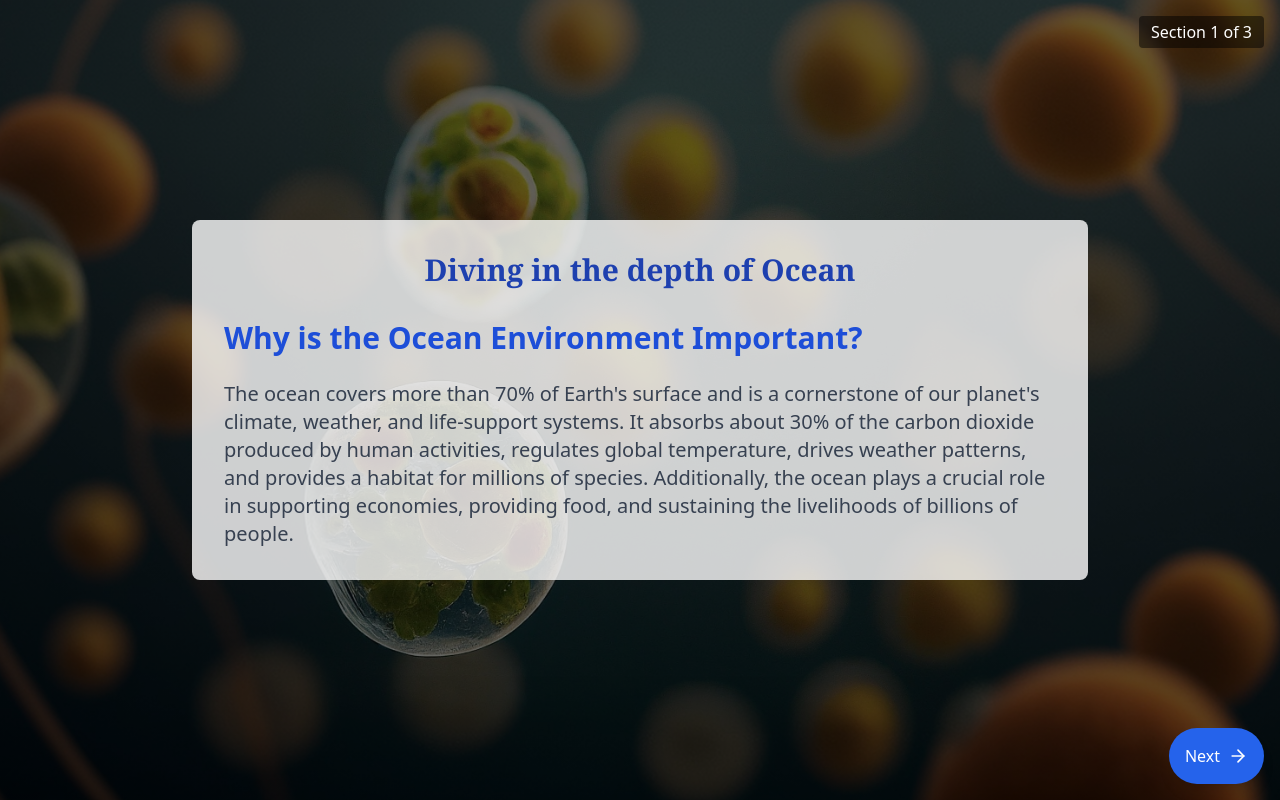
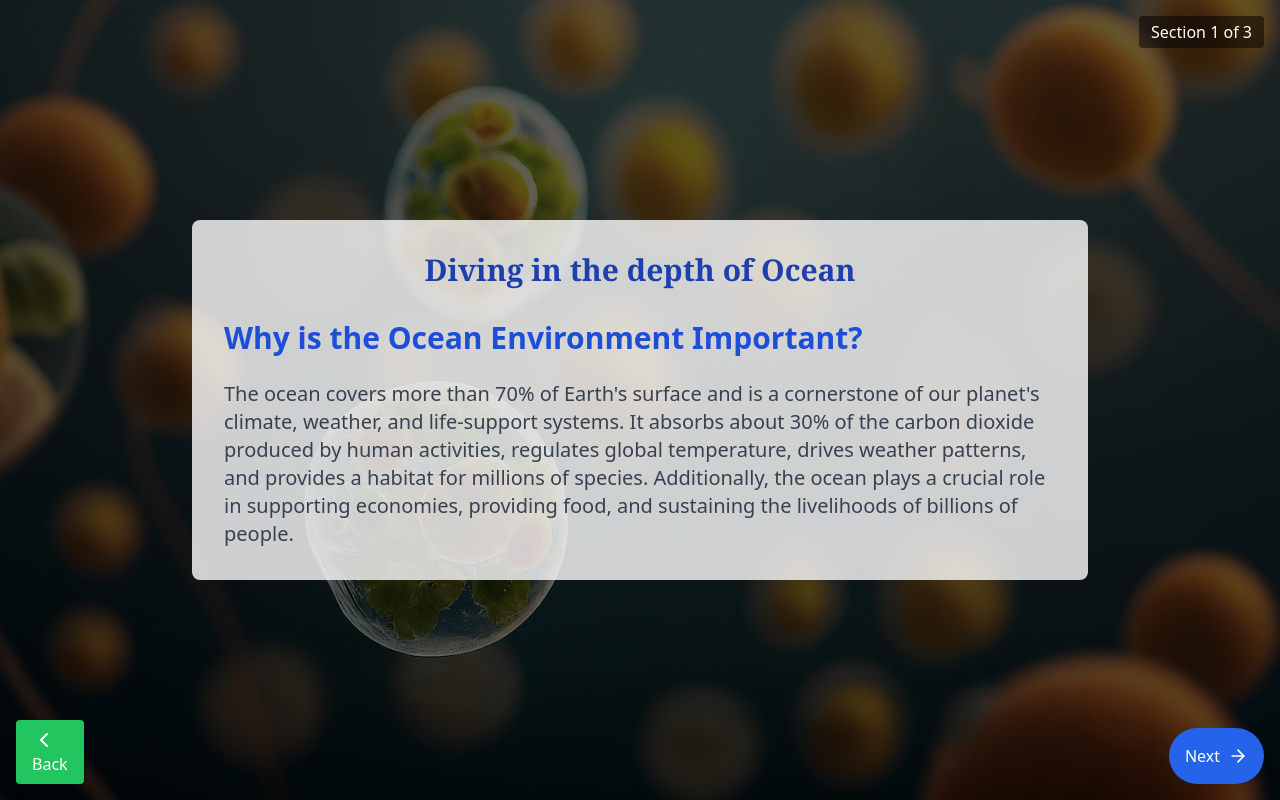
Before and after one commit to Saimun-jd/oceanxplorer, a React (Vite) app: page /ocean-environment in a window 1280 px wide. Shown: the top 800 px of the page. Built offline with nearby package versions, Linux system fonts and the light colour scheme; a web font is replaced by a local one.

Commit message:
added a back button for ocean environment page

```diff
--- a/src/components/CloudPage.jsx
+++ b/src/components/CloudPage.jsx
@@ -25,6 +25,7 @@ const Section = ({ id, content, onInView }) => {
 	// );
 	const sectionRef = useRef(null);
 	useInView(sectionRef, onInView);
+	const navigate = useNavigate();
 
 	return (
 		<motion.section
@@ -45,6 +46,7 @@ const Section = ({ id, content, onInView }) => {
 // Main component
 const CloudPage = () => {
 	const navigate = useNavigate();
+
 	const [activeSection, setActiveSection] = useState(0);
 
 	const goToNextPage = () => navigate("/ocean-environment");
--- a/src/components/OceanEnvironmentPage.jsx
+++ b/src/components/OceanEnvironmentPage.jsx
@@ -1,7 +1,7 @@
 import React, { useRef, useState } from "react";
 import { useNavigate } from "react-router-dom";
 import { motion, AnimatePresence } from "framer-motion";
-import { ArrowRight } from "lucide-react";
+import { ArrowRight, ChevronLeft } from "lucide-react";
 import useInView from "../hooks/useInView";
 
 // Background component
@@ -43,6 +43,10 @@ const Section = ({ id, content, onInView }) => {
 const OceanEnvironmentPage = () => {
 	const navigate = useNavigate();
 	const [activeSection, setActiveSection] = useState(0);
+
+	const goBack = () => {
+		navigate("/");
+	};
 
 	const goToNextPage = () => navigate("/insight");
 
@@ -160,6 +164,15 @@ const OceanEnvironmentPage = () => {
 					Section {activeSection + 1} of {sectionContents.length}
 				</p>
 			</div>
+			<div className="fixed bottom-4 left-4 z-10">
+				<button
+					onClick={goBack}
+					className="px-4 py-2 bg-green-500 text-white rounded"
+				>
+					<ChevronLeft />
+					<span>Back</span>
+				</button>
+			</div>
 		</div>
 	);
 };
```
